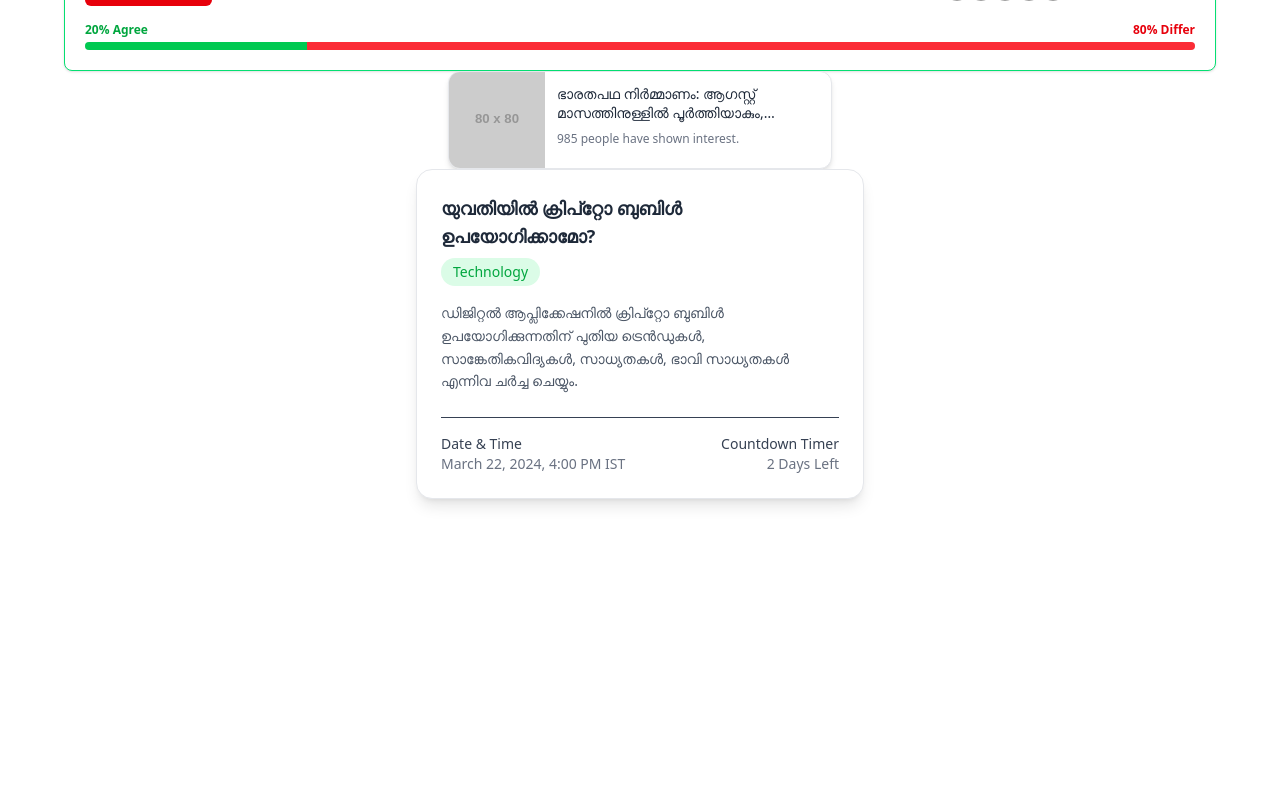
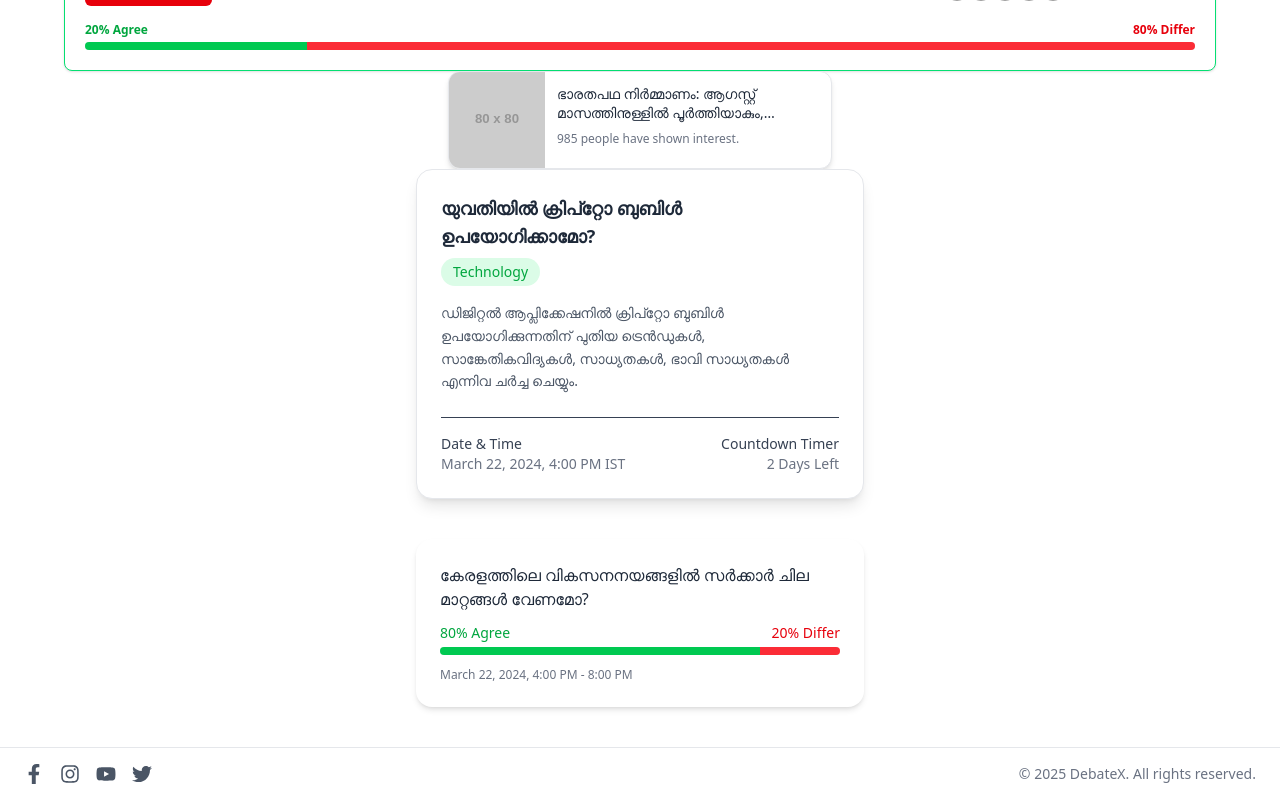
Before and after one commit to Jefrint/DebateX_Frontend, a React (Vite) app: page /home in a window 1280 px wide. Shown: the part 259-1059 px from the top of the page. Before the commit the page ends 800 px from the top, so only its background shows below. Built offline with nearby package versions, Linux system fonts and the light colour scheme; grey boxes are pictures that could not be loaded.

Commit message:
footer and pastDebate cad component

```diff
--- a/index.html
+++ b/index.html
@@ -3,6 +3,8 @@
   <head>
     <meta charset="UTF-8" />
     <link rel="icon" type="image/svg+xml" href="/vite.svg" />
+
+
     <meta name="viewport" content="width=device-width, initial-scale=1.0" />
     <title>front-end</title>
   </head>
--- a/package.json
+++ b/package.json
@@ -13,6 +13,7 @@
     "@tailwindcss/vite": "^4.1.13",
     "react": "^19.1.1",
     "react-dom": "^19.1.1",
+    "react-icons": "^5.5.0",
     "react-router-dom": "^7.9.3",
     "tailwindcss": "^4.1.13"
   },
--- a/src/App.jsx
+++ b/src/App.jsx
@@ -3,7 +3,8 @@ import Home from "./pages/Home";
 import LandingPage from "./pages/LandingPage";
 import Navbar from './components/navbar';
 import DebateCard from './components/DebateCard';
-
+import PastDebates from "./components/PastDebates";
+import Footer from "./components/Footer";
 
 function App() {
 
@@ -19,6 +20,7 @@ function App() {
         <Route path="/home" element={<Home />} />
 
       </Routes>
+      <Footer/>
     </div>
   );
 }
--- /dev/null
+++ b/src/components/Footer.jsx
@@ -0,0 +1,49 @@
+import React from "react";
+import { FaFacebookF, FaInstagram, FaYoutube, FaTwitter } from "react-icons/fa";
+
+const Footer = () => {
+  return (
+    <footer className="bg-white border-t border-gray-200 py-4 px-6">
+      <div className="max-w-7xl mx-auto flex flex-col md:flex-row items-center justify-between">
+        {/* Left - Social Icons */}
+        <div className="flex space-x-4 mb-3 md:mb-0">
+          <a
+            href="#"
+            className="text-gray-600 hover:text-blue-600 transition"
+            aria-label="Facebook"
+          >
+            <FaFacebookF size={20} />
+          </a>
+          <a
+            href="#"
+            className="text-gray-600 hover:text-pink-500 transition"
+            aria-label="Instagram"
+          >
+            <FaInstagram size={20} />
+          </a>
+          <a
+            href="#"
+            className="text-gray-600 hover:text-red-500 transition"
+            aria-label="YouTube"
+          >
+            <FaYoutube size={20} />
+          </a>
+          <a
+            href="#"
+            className="text-gray-600 hover:text-blue-400 transition"
+            aria-label="Twitter"
+          >
+            <FaTwitter size={20} />
+          </a>
+        </div>
+
+        {/* Right - Copyright */}
+        <p className="text-sm text-gray-500">
+          © {new Date().getFullYear()} DebateX. All rights reserved.
+        </p>
+      </div>
+    </footer>
+  );
+};
+
+export default Footer;
--- /dev/null
+++ b/src/components/PastDebates.jsx
@@ -0,0 +1,50 @@
+import React from "react";
+
+const PastDebates = () => {
+  const debate = {
+    question: "കേരളത്തിലെ വികസനനയങ്ങളിൽ സർക്കാർ ചില മാറ്റങ്ങൾ വേണമോ?",
+    agree: 80,
+    differ: 20,
+    date: "March 22, 2024",
+    time: "4:00 PM - 8:00 PM",
+    category: "Politics and Governance",
+  };
+
+  return (
+    <div className="px-6 py-10 flex justify-center">
+      <div className="w-full max-w-md p-6 rounded-2xl shadow-md bg-white hover:shadow-lg transition-shadow duration-300">
+
+
+        {/* Debate Question */}
+        <h3 className="text-base font-medium mb-3 text-gray-800">
+          {debate.question}
+        </h3>
+
+        {/* Progress Bar */}
+        <div className="mb-3">
+          <div className="flex justify-between text-sm text-gray-600 mb-1">
+            <span className="text-green-600">{debate.agree}% Agree</span>
+            <span className="text-red-600">{debate.differ}% Differ</span>
+          </div>
+          <div className="w-full h-2 bg-gray-200 rounded-full flex">
+            <div
+              className="h-2 bg-green-500 rounded-l-full"
+              style={{ width: `${debate.agree}%` }}
+            ></div>
+            <div
+              className="h-2 bg-red-500 rounded-r-full"
+              style={{ width: `${debate.differ}%` }}
+            ></div>
+          </div>
+        </div>
+
+        {/* Date and Time */}
+        <p className="text-xs text-gray-500">
+          {debate.date}, {debate.time}
+        </p>
+      </div>
+    </div>
+  );
+};
+
+export default PastDebates;
--- a/src/pages/Home.jsx
+++ b/src/pages/Home.jsx
@@ -2,6 +2,7 @@ import React from 'react'
 import Int_Article from '../components/Int_Article'
 import Up_Debates from '../components/Up_Debates'
 import DebateCard from '../components/DebateCard'
+import PastDebates from '../components/PastDebates'
 
 const Home = () => {
   return (
@@ -12,6 +13,8 @@ const Home = () => {
 <DebateCard/>
 <Int_Article/>
 <Up_Debates/>
+<PastDebates/>
+
     </>
   )
 }
```
Also changed, not shown: 1 other file (tests, documents, lock files or other folders).
